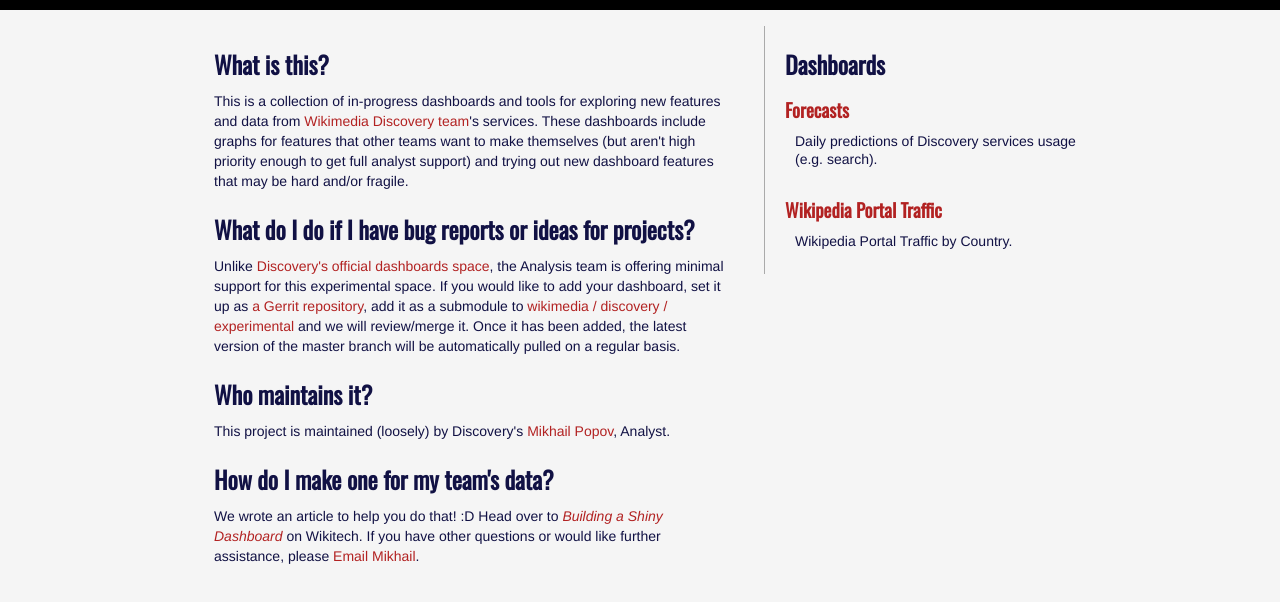
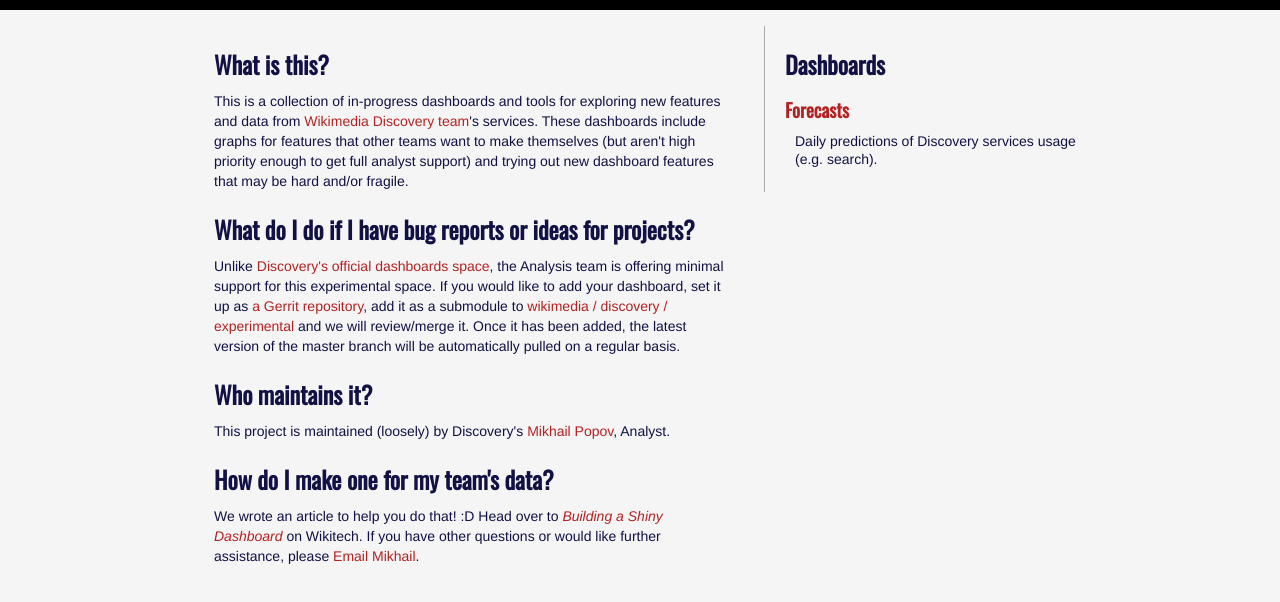
Before and after one commit to wikimedia/wikimedia-discovery-experimental, a plain HTML site: page shiny-server/index.html in a window 1280 px wide. Shown: the part 110-712 px from the top of the page. Drawn offline with nearby package versions, Linux system fonts and the light colour scheme.

Commit message:
Remove portal prototype, update forecast dash
Change-Id: Iae9b484fde49c0ceb3be47dc4e7b56da8610025b

```diff
--- a/shiny-server/index.html
+++ b/shiny-server/index.html
@@ -79,11 +79,6 @@
         Daily predictions of Discovery services usage (e.g. search).
       </p>
 
-      <h3><a href = "./poultry/">Wikipedia Portal Traffic</a></h3>
-      <p class="caption">
-        Wikipedia Portal Traffic by Country.
-      </p>
-
     </div>
     <div id="info">
 
@@ -91,7 +86,7 @@
       <p>This is a collection of in-progress dashboards and tools for exploring new features and data from <a href = "https://www.mediawiki.org/wiki/Wikimedia_Discovery">Wikimedia Discovery team</a>'s services. These dashboards include graphs for features that other teams want to make themselves (but aren't high priority enough to get full analyst support) and trying out new dashboard features that may be hard and/or fragile.</p>
 
       <h2>What do I do if I have bug reports or ideas for projects?</h2>
-      <p>Unlike <a href="http://discovery.wmflabs.org">Discovery's official dashboards space</a>, the Analysis team is offering minimal support for this experimental space. If you would like to add your dashboard, set it up as <a href="https://www.mediawiki.org/wiki/Git/New_repositories/Requests">a Gerrit repository</a>, add it as a submodule to <a href="https://git.wikimedia.org/summary/wikimedia%2Fdiscovery%2Fexperimental">wikimedia / discovery / experimental</a> and we will review/merge it. Once it has been added, the latest version of the master branch will be automatically pulled on a regular basis.</p>
+      <p>Unlike <a href="https://discovery.wmflabs.org">Discovery's official dashboards space</a>, the Analysis team is offering minimal support for this experimental space. If you would like to add your dashboard, set it up as <a href="https://www.mediawiki.org/wiki/Git/New_repositories/Requests">a Gerrit repository</a>, add it as a submodule to <a href="https://git.wikimedia.org/summary/wikimedia%2Fdiscovery%2Fexperimental">wikimedia / discovery / experimental</a> and we will review/merge it. Once it has been added, the latest version of the master branch will be automatically pulled on a regular basis.</p>
 
       <h2>Who maintains it?</h2>
       <p>This project is maintained (loosely) by Discovery's <a href="https://meta.wikimedia.org/wiki/User:MPopov_(WMF)">Mikhail Popov</a>, Analyst.</p>
```
Also changed, not shown: 1 other file.
